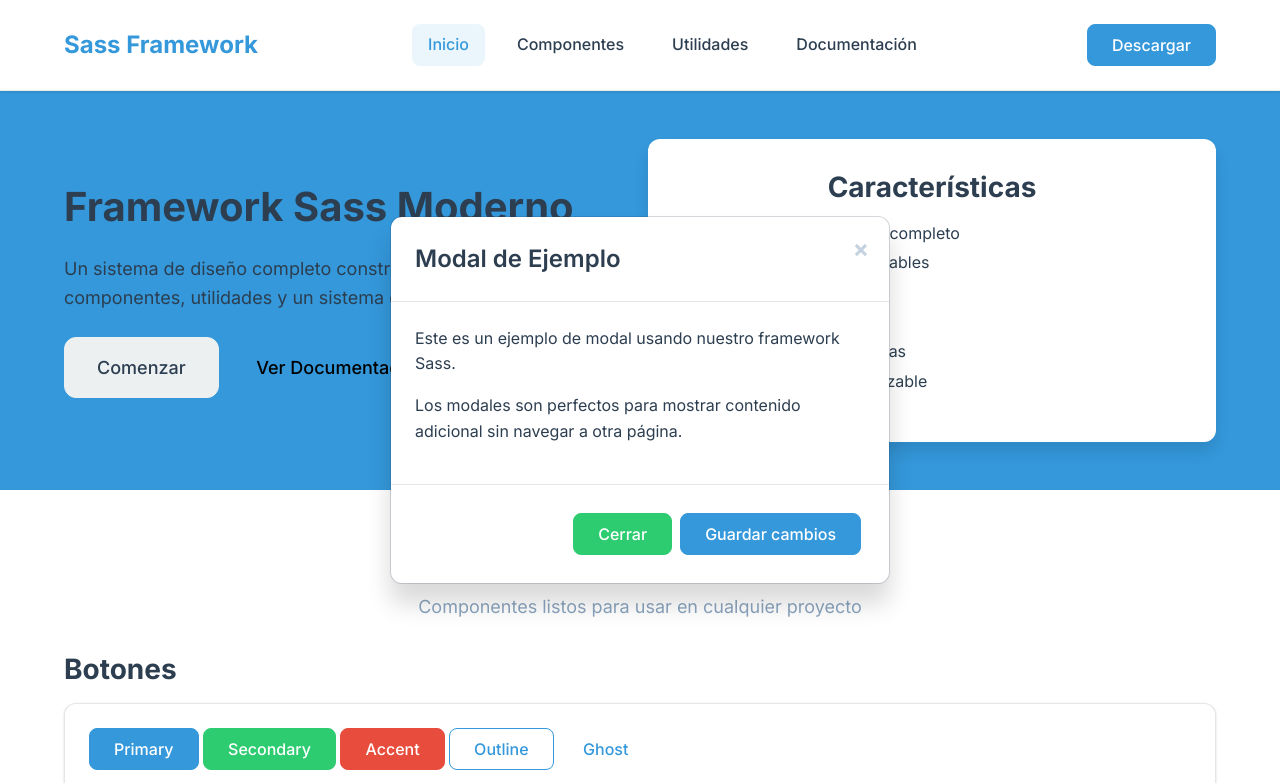
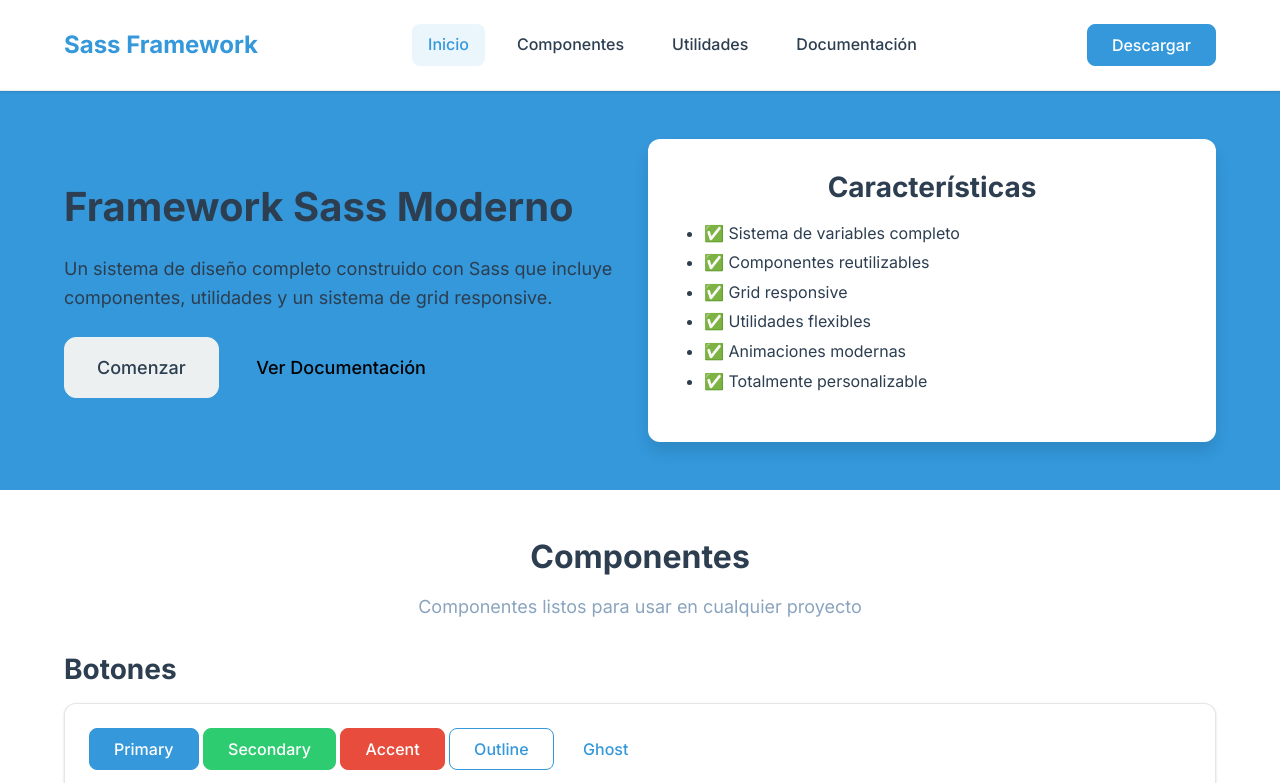
Before and after one commit to IrvingMordo/Sass---fm, a website: page index.html in a window 1280 px wide. Shown: the top 783 px of the page. Drawn offline with Linux system fonts and the light colour scheme.

Commit message:
Third commit

```diff
--- a/index.html
+++ b/index.html
@@ -434,32 +434,12 @@
             </div>
 
             <div class="footer-bottom">
-                <p>&copy; 2024 Sass Framework. Todos los derechos reservados.</p>
+                <p>&copy; 2025 Sass Framework. Todos los derechos reservados.</p>
                 <p>Hecho con ❤️ usando Sass</p>
             </div>
         </div>
     </footer>
 
-    <!-- Modal Example -->
-    <div class="modal" id="exampleModal">
-        <div class="modal-dialog modal-dialog-centered">
-            <div class="modal-content">
-                <div class="modal-header">
-                    <h5 class="modal-title">Modal de Ejemplo</h5>
-                    <button class="modal-close">&times;</button>
-                </div>
-                <div class="modal-body">
-                    <p>Este es un ejemplo de modal usando nuestro framework Sass.</p>
-                    <p>Los modales son perfectos para mostrar contenido adicional sin navegar a otra página.</p>
-                </div>
-                <div class="modal-footer">
-                    <button class="btn btn-secondary" data-dismiss="modal">Cerrar</button>
-                    <button class="btn btn-primary">Guardar cambios</button>
-                </div>
-            </div>
-        </div>
-    </div>
-
     <script src="js/main.js"></script>
 </body>
 </html>
```
